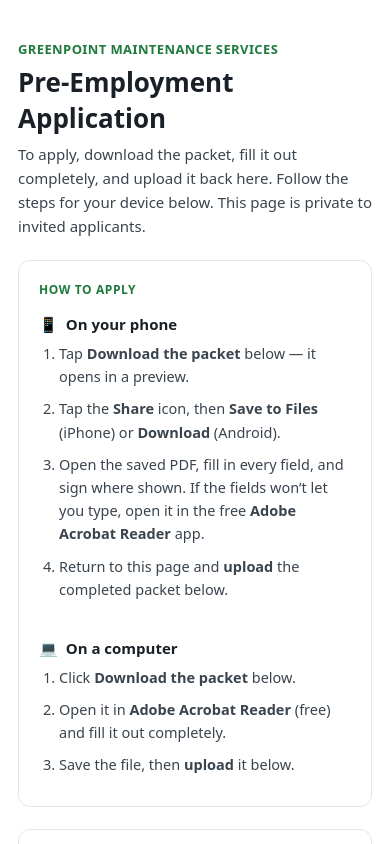
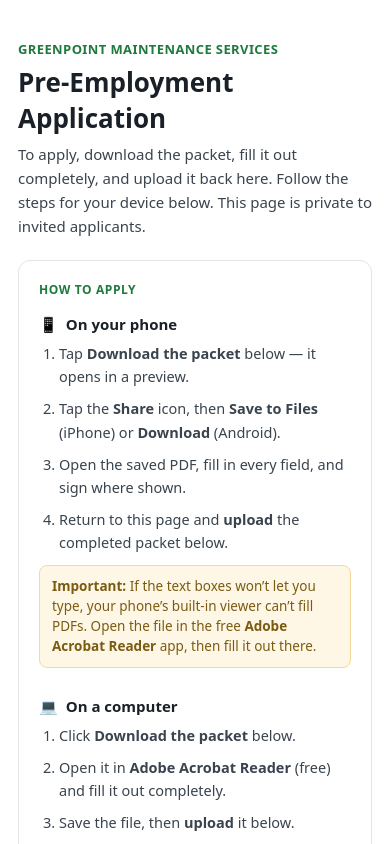
Before and after one commit to mpgarcia2003/gpms-website, a Next.js app: page /background-check in a window 390 px wide. Shown: the top 844 px of the page. Built offline with nearby package versions, Linux system fonts and the light colour scheme.

Commit message:
Add prominent Adobe Acrobat tip to phone guide

```diff
--- a/src/app/background-check/BackgroundCheckForm.jsx
+++ b/src/app/background-check/BackgroundCheckForm.jsx
@@ -67,9 +67,12 @@ export default function BackgroundCheckForm() {
             <ol style={S.ol}>
               <li style={S.li}>Tap <b>Download the packet</b> below — it opens in a preview.</li>
               <li style={S.li}>Tap the <b>Share</b> icon, then <b>Save to Files</b> (iPhone) or <b>Download</b> (Android).</li>
-              <li style={S.li}>Open the saved PDF, fill in every field, and sign where shown. If the fields won&rsquo;t let you type, open it in the free <b>Adobe Acrobat Reader</b> app.</li>
+              <li style={S.li}>Open the saved PDF, fill in every field, and sign where shown.</li>
               <li style={S.li}>Return to this page and <b>upload</b> the completed packet below.</li>
             </ol>
+            <div style={{ background: "#fff7e6", border: "1px solid #f3d9a0", borderRadius: 8, padding: "10px 12px", marginTop: 10, fontSize: 13.5, lineHeight: 1.5, color: "#7a5b12" }}>
+              <b>Important:</b> If the text boxes won&rsquo;t let you type, your phone&rsquo;s built-in viewer can&rsquo;t fill PDFs. Open the file in the free <b>Adobe Acrobat Reader</b> app, then fill it out there.
+            </div>
           </div>
           <div style={S.guideCol}>
             <div style={S.devTitle}><span>&#128187;</span> On a computer</div>
```
